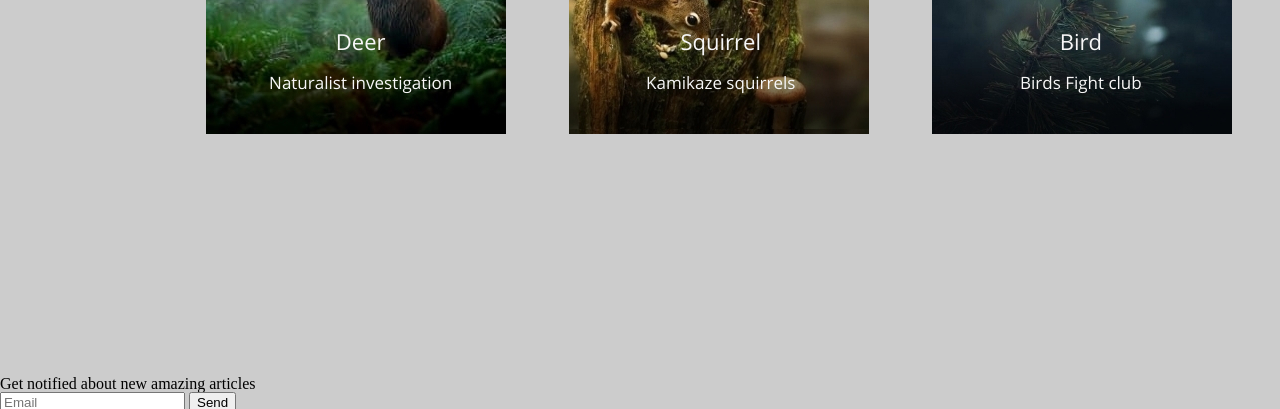
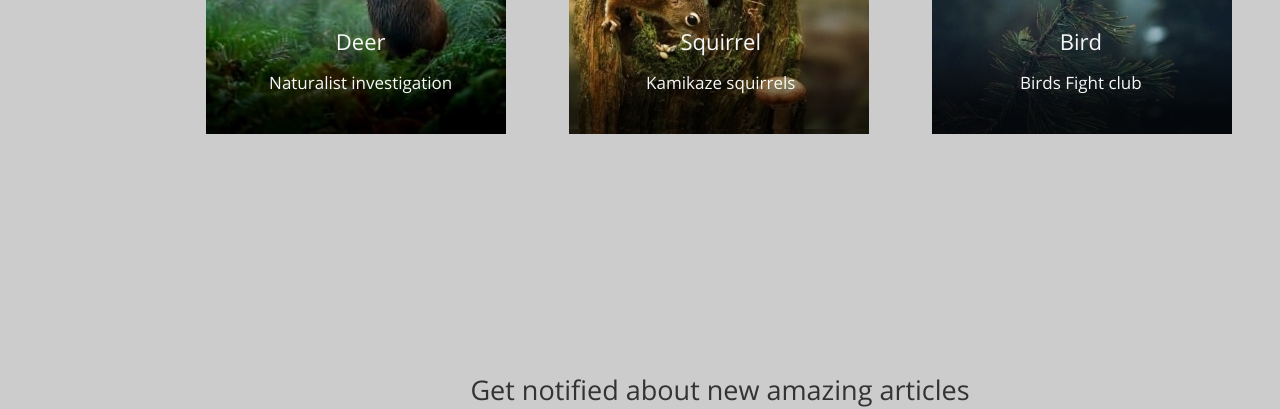
Before and after one commit to 96tm/wildlife, a plain HTML site: page wildlife/index.html in a window 1280 px wide. Shown: the part 1374-1783 px from the top of the page. Drawn offline with Linux system fonts and the light colour scheme.

Commit message:
feat: finish get-notified block

```diff
--- a/wildlife/assets/css/style.css
+++ b/wildlife/assets/css/style.css
@@ -227,6 +227,38 @@ html {
   font-size: 17px;
   color: #f7f7f7;
 }
+.get-notified {
+  text-align: center;
+}
+/* get-notified block */
+.get-notified__header {
+  font-family: "Open Sans";
+  font-size: 27px;
+  color: #333333;
+  margin-bottom: 69px;
+}
+.notification-form__input {
+  width: 540px;
+  height: 60px;
+  padding-left: 14px;
+  background-color: transparent;
+  font-family: "Roboto";
+  font-size: 23px;
+  border-color: #666666;
+  border-radius: 5px;
+}
+.notification-form__submit {
+  height: 60px;
+  width: 120px;
+  font-family: "Roboto";
+  background-color: #cd6326;
+  padding: 5px 20px;
+  font-size: 23px;
+  border: none;
+  border-radius: 0 5px 5px 0;
+  color: #f7f7f7;
+}
+
 /* fonts */
 /* roboto-regular - latin */
 @font-face {
```
